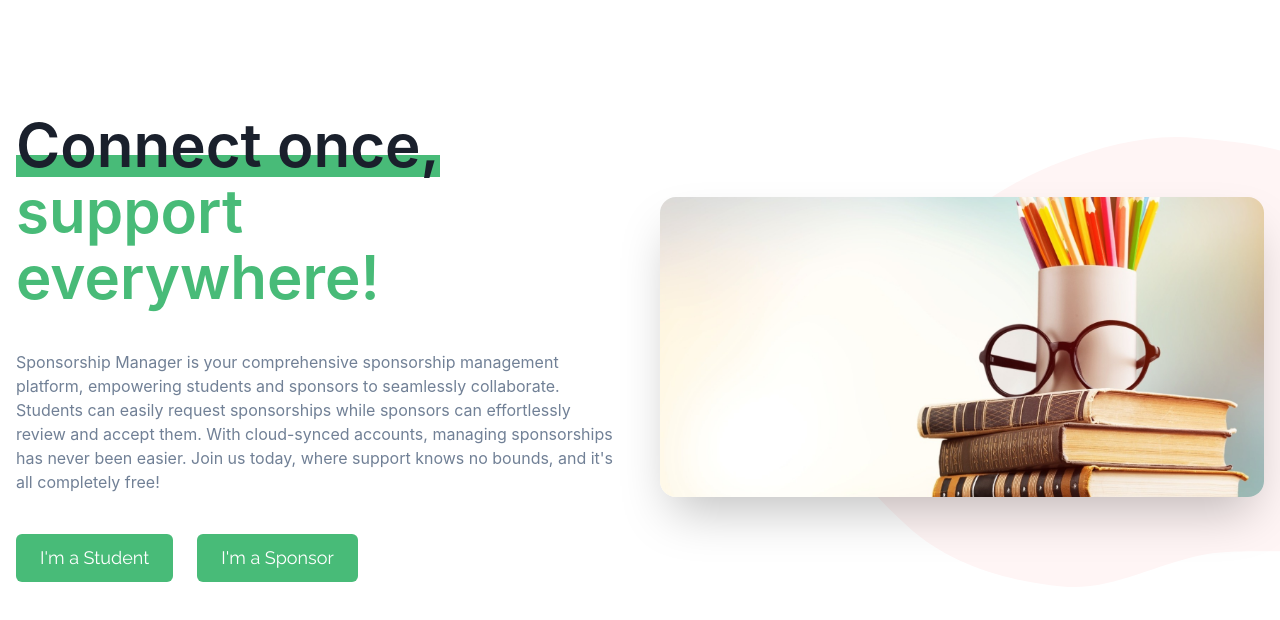
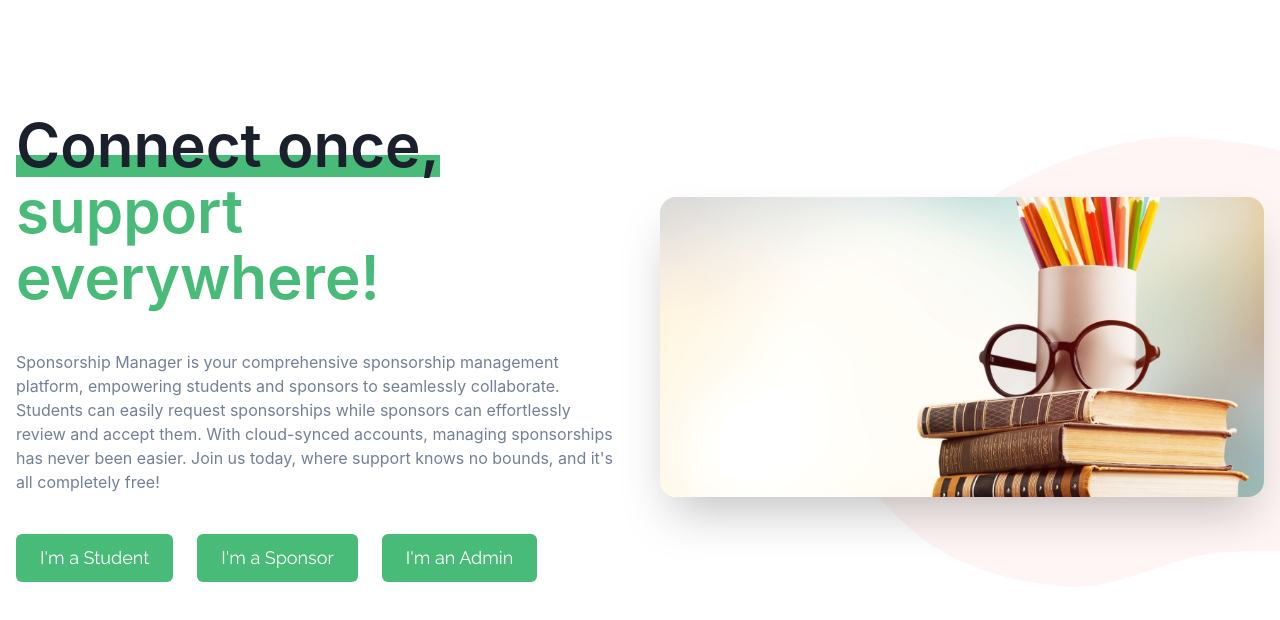
Before and after one commit to Rif-7/sponsorship_client, a React (Create React App) app: page / in a window 1280 px wide. Shown: the top 620 px of the page. Built offline with nearby package versions, Linux system fonts and the light colour scheme; a web font is replaced by a local one.

Commit message:
add link to admin page on hero page, and link to hero page on admin page

```diff
--- a/src/components/Admin/Admin.js
+++ b/src/components/Admin/Admin.js
@@ -45,13 +45,8 @@ const Admin = () => {
   const fetchAndSetData = async (dataname, setter) => {
     const res = await fetch_admin_data(dataname);
     if (res.error) {
-      return toast({
-        title: 'Error.',
-        description: res.error?.msg || res.error,
-        status: 'error',
-        duration: 3000,
-        isClosable: true,
-      });
+      console.log(res.error);
+      return;
     }
     setter(res[dataname]);
   };
--- a/src/components/Admin/AdminLogin.js
+++ b/src/components/Admin/AdminLogin.js
@@ -1,6 +1,14 @@
-import { Button, Flex, FormLabel, Input, useToast } from '@chakra-ui/react';
+import {
+  Button,
+  Flex,
+  FormLabel,
+  Input,
+  LinkBox,
+  useToast,
+} from '@chakra-ui/react';
 import { useState } from 'react';
 import { fetch_admin_data } from '../../api';
+import { Link } from 'react-router-dom';
 
 const AdminLogin = ({ setIsLogged }) => {
   const toast = useToast();
@@ -49,6 +57,9 @@ const AdminLogin = ({ setIsLogged }) => {
       <Button onClick={handleLogin} colorScheme="blue">
         Submit
       </Button>
+      <LinkBox textDecoration={'underline'}>
+        <Link to={'/'}>Home</Link>
+      </LinkBox>
     </Flex>
   );
 };
--- a/src/components/Hero/Hero.js
+++ b/src/components/Hero/Hero.js
@@ -95,6 +95,20 @@ export default function Hero({ user }) {
                 I'm a Sponsor
               </Link>
             </Button>
+            <Button
+              rounded={'md'}
+              size={'lg'}
+              fontFamily={'monospace'}
+              fontWeight={'semi-bold'}
+              px={6}
+              colorScheme={'green'}
+              bg={'green.400'}
+              _hover={{ bg: 'green.500' }}
+            >
+              <Link to={`/admin`} className="raleway">
+                I'm an Admin
+              </Link>
+            </Button>
           </Stack>
         </Stack>
         <Flex
```
